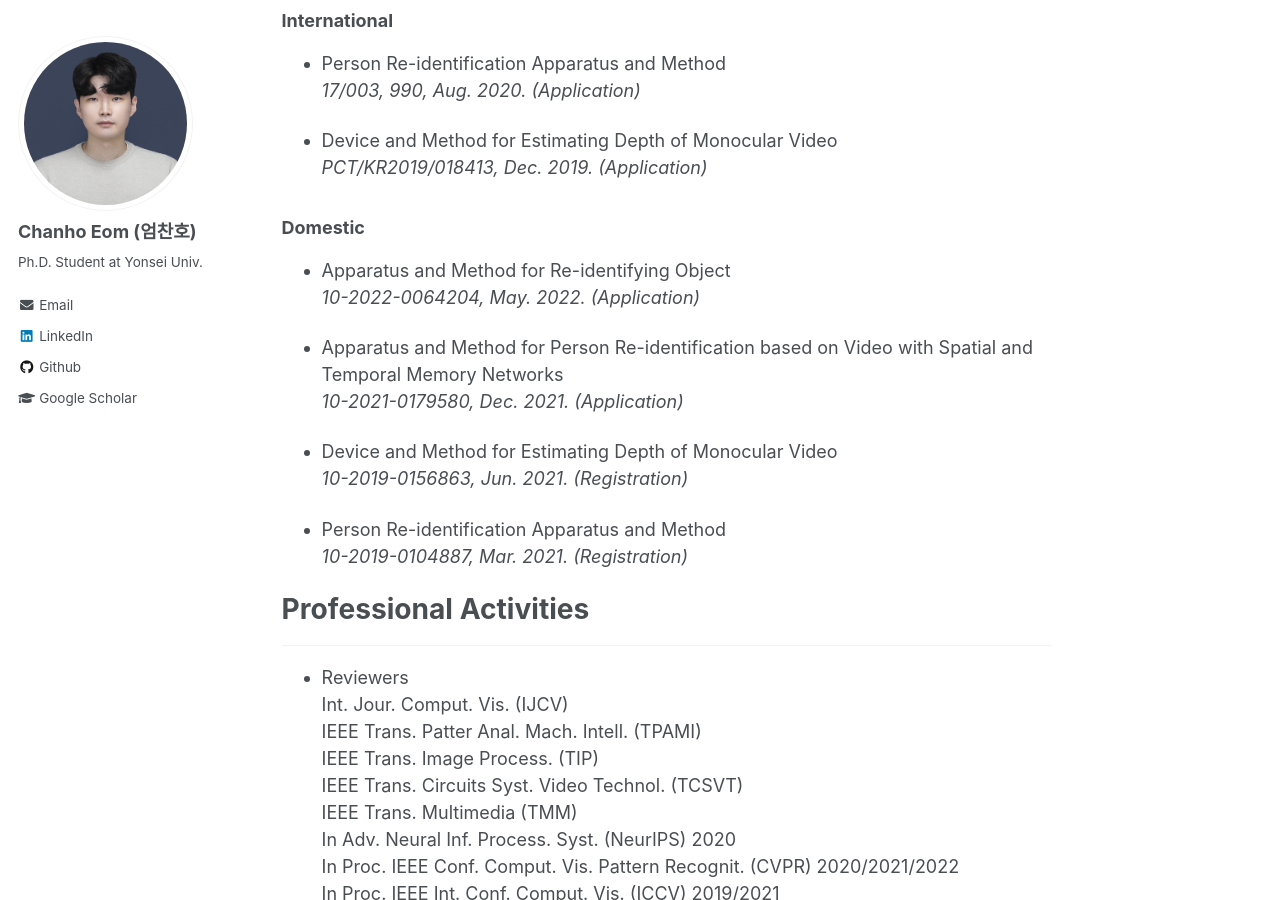
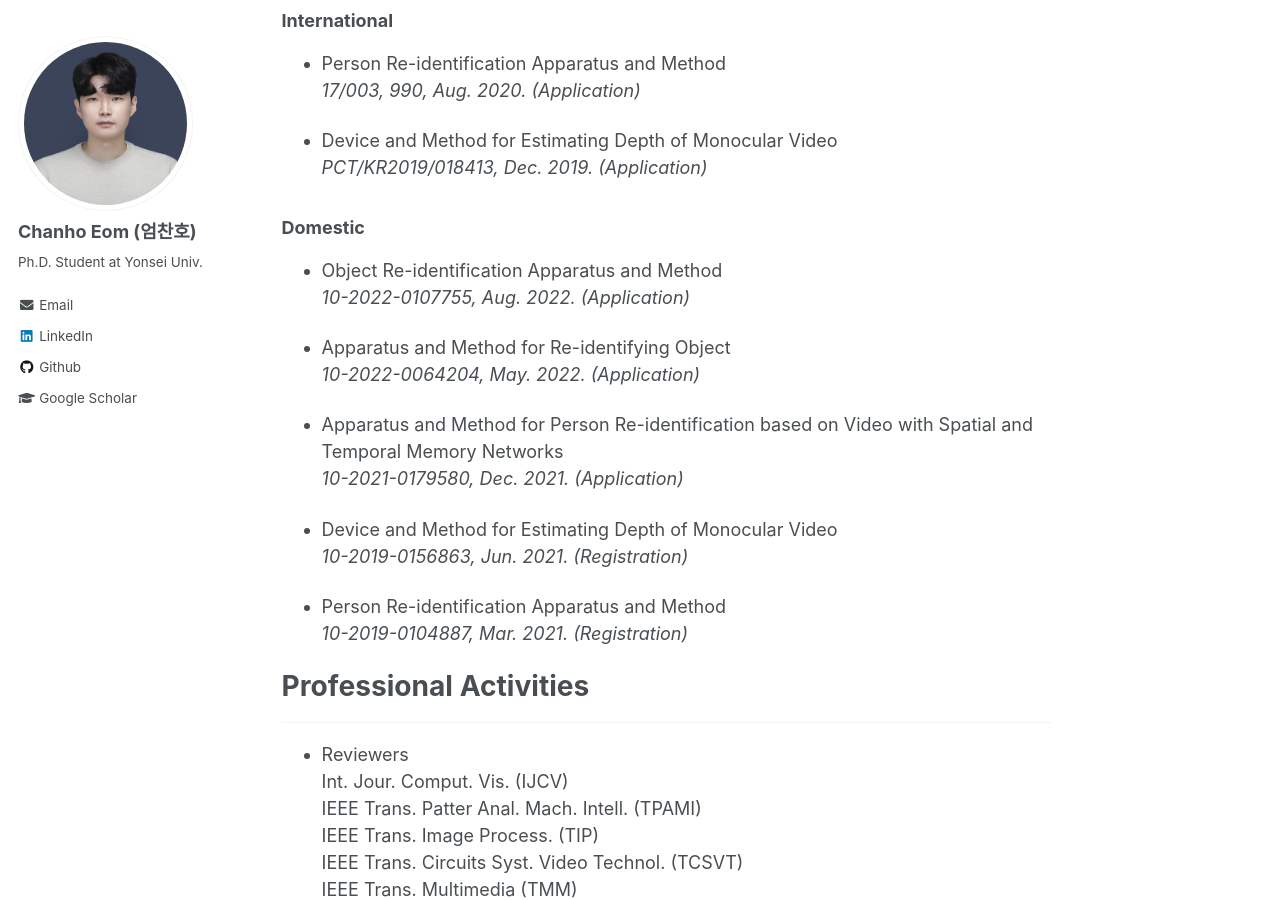
Before and after one commit to chanhoeom/chanhoEom.github.io, a Jekyll site: the page built from _pages/about.md, in a window 1280 px wide and 900 px high, scrolled down 2529 px. Built offline with Jekyll 4.4.1, drawn with Linux system fonts in a browser that asks for light colours.

Commit message:
Update about.md

```diff
--- a/_pages/about.md
+++ b/_pages/about.md
@@ -101,6 +101,9 @@ _________________
 *PCT/KR2019/018413, Dec. 2019. (Application)*
 
 ### Domestic
+* Object Re-identification Apparatus and Method
+*10-2022-0107755, Aug. 2022. (Application)*
+
 * Apparatus and Method for Re-identifying Object
 *10-2022-0064204, May. 2022. (Application)*
 
```
